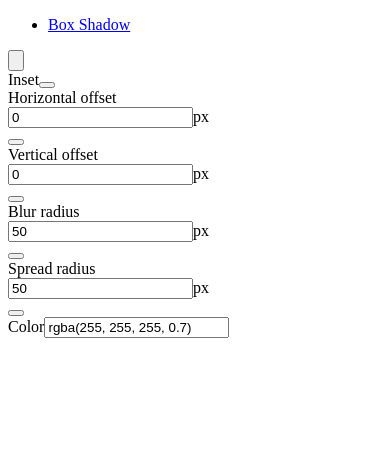
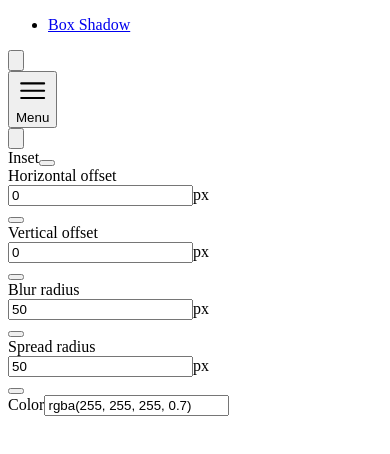
Before and after one commit to iTomasi/css_tool, a Next.js app: page / in a window 390 px wide. Shown: the top 454 px of the page. Built offline with nearby package versions, Linux system fonts and the light colour scheme.

Commit message:
sidebar responsive for mobile

```diff
--- a/src/app/api/route.ts
+++ /dev/null
@@ -1,10 +0,0 @@
-export const GET = () => {
-  return new Response(
-    JSON.stringify({ message: 'Hello' }),
-    {
-      headers: {
-        'Content-Type': 'application/json'
-      }
-    }
-  )
-}
--- a/src/components/Wrapper.tsx
+++ b/src/components/Wrapper.tsx
@@ -1,4 +1,6 @@
 import type { ReactNode } from 'react'
+import { useState } from 'react'
+import { Bars3Icon, XMarkIcon } from '@heroicons/react/24/outline'
 
 interface Props {
   className?: string
@@ -13,11 +15,44 @@ export default function Wrapper ({
   childrenPreview,
   children
 }: Props) {
+  const [showLeft, setShowLeft] = useState<boolean>(false)
+
+  const handleOnClickToggleShow = () => {
+    setShowLeft((prev) => !prev)
+  }
+
   return (
     <div className="flex h-[calc(100vh-4rem)]">
-      <div className={`min-w-[24rem] max-w-[24rem] bg-gray-100 border-r-2 border-gray-200 dark:bg-stone-900 dark:border-stone-800 py-4 pl-8 px-8 max-h-[calc(100vh-4rem)] overflow-y-auto ${className}`}>
-        {children}
+      <div className="fixed top-20 left-8 lg:hidden">
+        <button
+          className="border border-stone-700 h-10 px-2 rounded-md flex items-center gap-2"
+          type="button"
+          onClick={handleOnClickToggleShow}
+        >
+          <Bars3Icon
+            className="w-7 h-7"
+          />
+          <span>Menu</span>
+        </button>
       </div>
+      <div className={`fixed right-0 bottom-0 left-0 top-16 bg-black dark:bg-white bg-opacity-25 dark:bg-opacity-25 lg:bg-opacity-0 lg:relative lg:top-0 lg:visible lg:opacity-100 transition-all ${showLeft ? 'opacity-100 visible' : 'opacity-0 invisible'}`}>
+        <div className={`min-w-[20rem] max-w-[20rem] md:min-w-[24rem] md:max-w-[24rem] h-full bg-gray-100 border-r-2 border-gray-200 dark:bg-stone-900 dark:border-stone-800 py-4 pl-8 px-8 max-h-[calc(100vh-4rem)] overflow-y-auto transition-all lg:translate-x-0 ${showLeft ? 'translate-x-0' : '-translate-x-full'}`}>
+          <div className="lg:hidden mb-4 lg:mb-0">
+            <button
+              type="button"
+              onClick={handleOnClickToggleShow}
+            >
+              <XMarkIcon
+                className="w-7 h-7"
+              />
+            </button>
+          </div>
+          <div className={className}>
+            {children}
+          </div>
+        </div>
+      </div>
+
 
       <div className={`w-full px-8 py-4 ${classNamePreview}`}>
         {childrenPreview}
```
